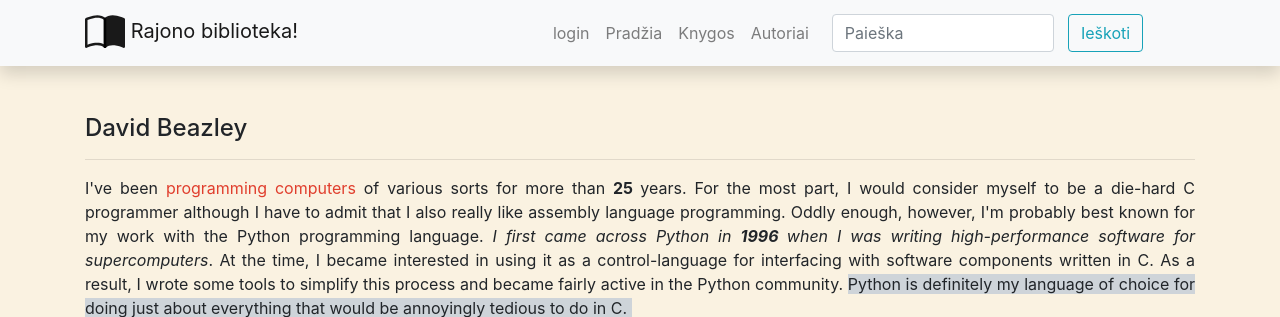
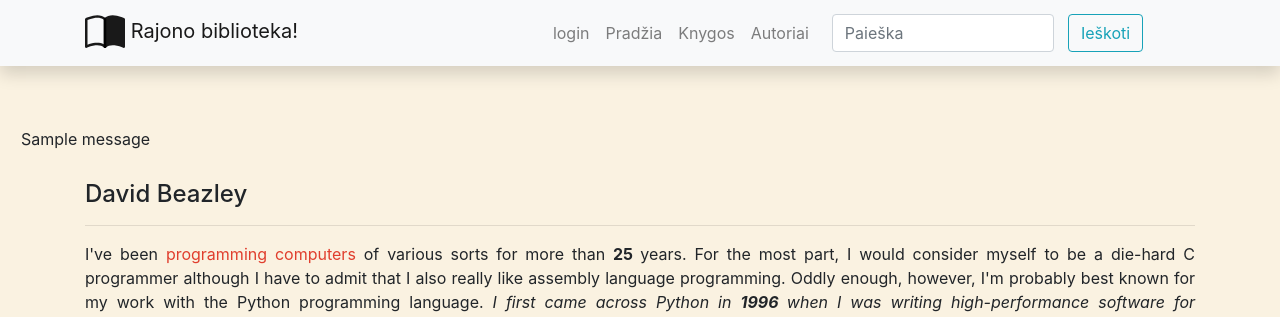
Before and after one commit to ram-pyth/djangoPTU18, a Django app: page /library/authors/5 in a window 1280 px wide. Shown: the top 317 px of the page. Run offline with Django 4.2, Linux system fonts and the light colour scheme; data comes from the database, SQL or seed files in the repository; one stand-in notice (Sample message) is shown; some libraries are stand-ins or nearby versions.

Commit message:
paskaita 9 vartotojo registracija - slaptaždodžių patikrinimas ir žinutė

```diff
--- a/library/templates/base.html
+++ b/library/templates/base.html
@@ -122,6 +122,13 @@
         </div>
     </div>
 </nav>
+
+{% for message in messages %}
+<div class="alert" role="alert">
+    {{ message }}
+</div>
+{% endfor %}
+
 <div class="container">{% block content %}{% endblock %}</div>
 
 <script
--- a/library/views.py
+++ b/library/views.py
@@ -89,3 +89,13 @@ class LoanedBooksByUserListView(LoginRequiredMixin, generic.ListView):
 def register_user(request):
     if request.method == "GET":
         return render(request, 'registration/registration.html')
+    elif request.method == "POST":
+        # paimam duomenis iš formos
+        username = request.POST["username"]
+        email = request.POST["email"]
+        password = request.POST["password"]
+        password2 = request.POST["password2"]
+
+        if password != password2:
+            messages.error(request, "Slaptažodžiai nesutampa!!!")
+            return redirect('register-url')
```
